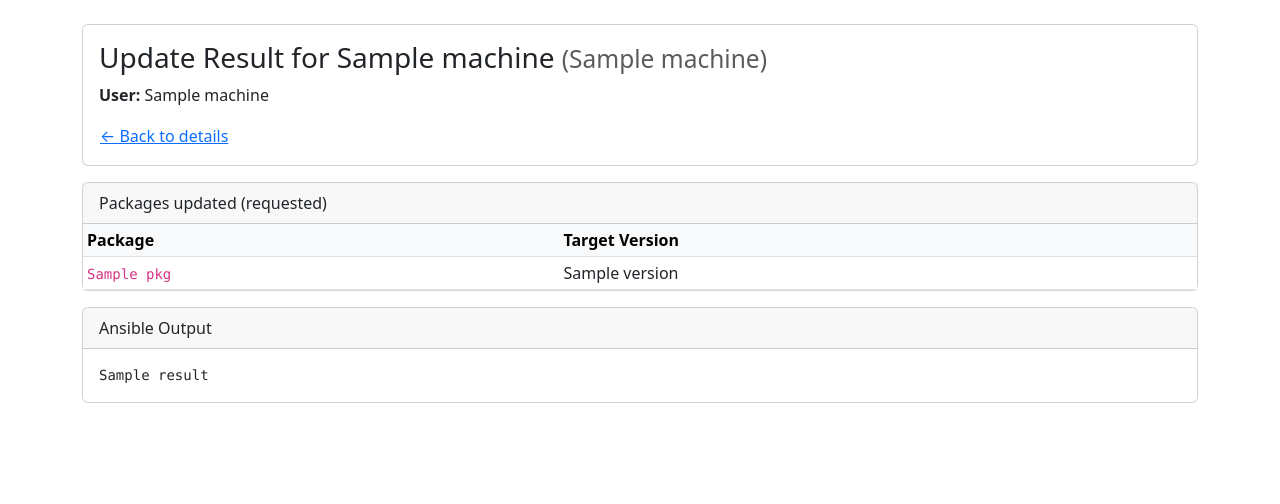
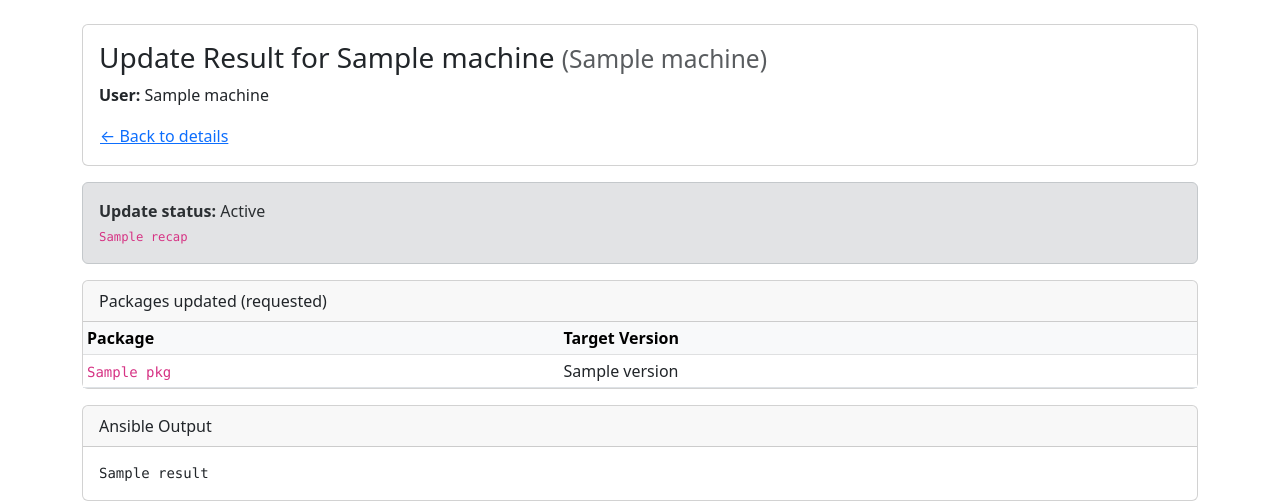
Before and after one commit to Tommy-Pxl/Centralized-Update, a Flask app: template backend/templates/update_result.html in a window 1280 px wide. Shown: the top 504 px of the page. Run offline with Flask 3, Linux system fonts and the light colour scheme; the template is opened without the code that fills it: most values are stand-ins (such as "Sample title", 1, 10 or a date in 2020).

Commit message:
Initial commit

```diff
--- a/backend/app.py
+++ b/backend/app.py
@@ -24,6 +24,7 @@ from ansible_interface import run_playbook, rebuild_inventory
 
 import os
 import json
+import re
 
 app = Flask(__name__)
 
@@ -93,6 +94,53 @@ def parse_upgradable(upgradable_lines, version_list_results):
         )
 
     return packages
+
+
+def parse_ansible_summary(result_text: str):
+    """
+    Parse Ansible play recap from raw output and classify status.
+
+    Returns dict:
+      {
+        "status": "success" | "failed" | "timeout" | "unknown",
+        "recap": <recap_line or None>
+      }
+    """
+    if not result_text:
+        return {"status": "unknown", "recap": None}
+
+    # Timeout from run_playbook
+    if result_text.startswith("Timed out after"):
+        return {"status": "timeout", "recap": None}
+
+    lines = result_text.splitlines()
+    recap_line = None
+
+    for line in lines:
+        # Typical recap line: "ubuntu2 : ok=4 changed=3 unreachable=0 failed=1 skipped=0 ..."
+        if "failed=" in line and "unreachable=" in line and ":" in line:
+            recap_line = line.strip()
+
+    if recap_line is None:
+        return {"status": "unknown", "recap": None}
+
+    failed = 0
+    unreachable = 0
+
+    m_fail = re.search(r"failed=(\d+)", recap_line)
+    if m_fail:
+        failed = int(m_fail.group(1))
+
+    m_unreach = re.search(r"unreachable=(\d+)", recap_line)
+    if m_unreach:
+        unreachable = int(m_unreach.group(1))
+
+    if failed == 0 and unreachable == 0:
+        status = "success"
+    else:
+        status = "failed"
+
+    return {"status": status, "recap": recap_line}
 
 
 # ---------------------------------------------------------
@@ -245,6 +293,8 @@ def update(machine_id):
         extra_vars=extra_vars,
     )
 
+    summary = parse_ansible_summary(result)
+
     # Log the update run (one row per package)
     save_updates(machine_id_val, selected, result)
 
@@ -254,6 +304,7 @@ def update(machine_id):
         machine=machine,
         selected=selected,
         result=result,
+        summary=summary,
     )
 
 
--- a/backend/templates/update_result.html
+++ b/backend/templates/update_result.html
@@ -12,6 +12,30 @@
     <a href="/machine/{{ machine[0] }}" class="btn btn-link p-0">← Back to details</a>
   </div>
 </div>
+
+{% if summary %}
+  {% set s = summary.status %}
+  {% if s == 'success' %}
+    {% set alert_class = 'success' %}
+  {% elif s == 'timeout' %}
+    {% set alert_class = 'warning' %}
+  {% elif s == 'failed' %}
+    {% set alert_class = 'danger' %}
+  {% else %}
+    {% set alert_class = 'secondary' %}
+  {% endif %}
+
+  <div class="alert alert-{{ alert_class }}">
+    <strong>Update status:</strong> {{ s|capitalize }}
+    {% if summary.recap %}
+      <br>
+      <small><code>{{ summary.recap }}</code></small>
+    {% elif s == 'timeout' %}
+      <br>
+      <small>No Ansible recap found — playbook timed out.</small>
+    {% endif %}
+  </div>
+{% endif %}
 
 <div class="card mb-3">
   <div class="card-header">
```
Also changed, not shown: ansible/playbook_update.yml (+5 -2 lines).
